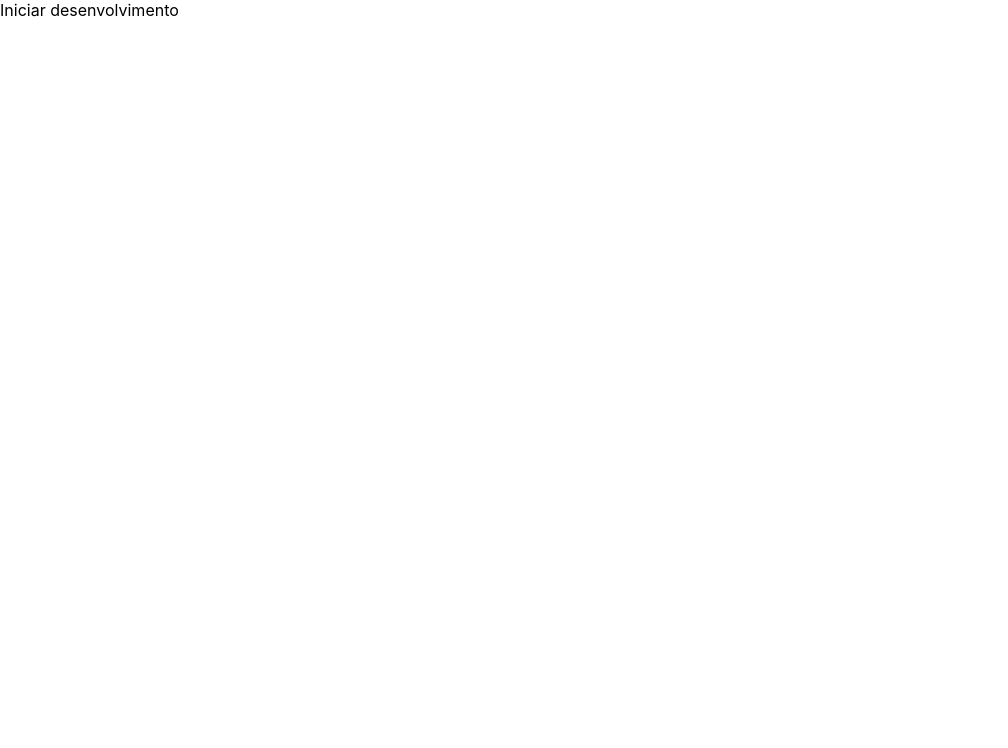
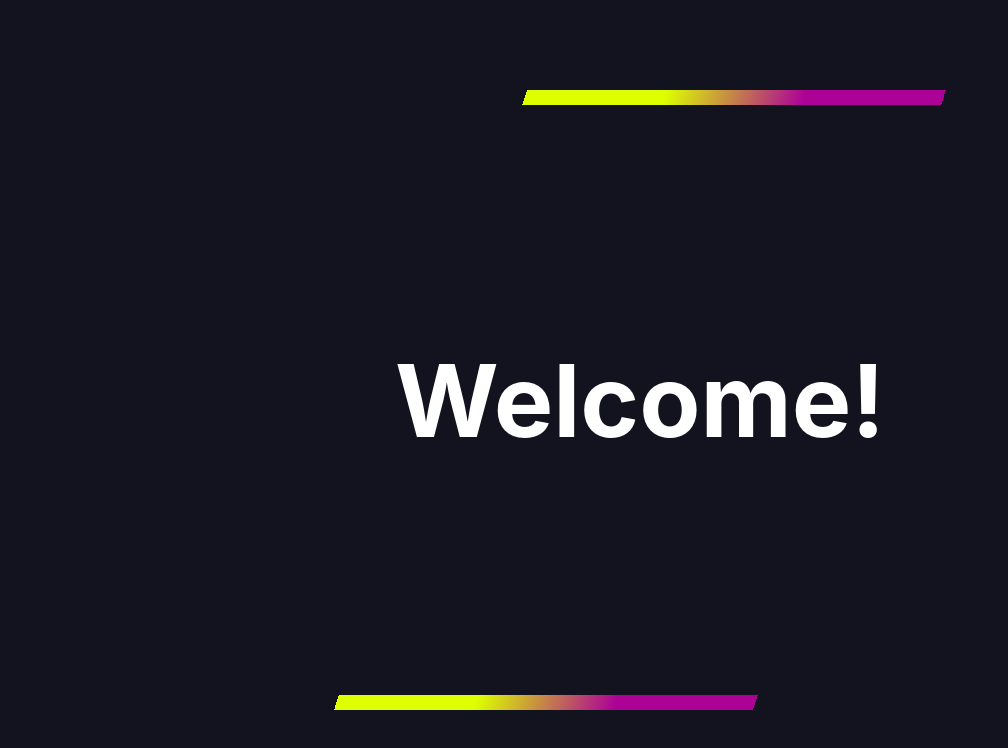
Before and after one commit to CreativeTrail/portifolio, a React (Create React App) app in the folder portifolio/: page / in a window 1280 px wide. Shown: the top 748 px of the page, without its empty margins (0-1008 px from the left). Built offline with nearby package versions, Linux system fonts and the light colour scheme.

Commit message:
feat(portifolio): Adiciona inicio de desenvolvimento da tela de boas vindas.

```diff
--- a/portifolio/src/pages/welcomePage/WelcomePage.js
+++ b/portifolio/src/pages/welcomePage/WelcomePage.js
@@ -1,8 +1,13 @@
 import React from 'react';
+import './welcomePage.css'
 
 function WelcomePage (){
   return (
-    <div>Iniciar desenvolvimento</div>
+    <div className='welcomePageBg'>
+        <div className='centerContainer'>
+            <h1>Welcome!</h1>
+        </div>
+    </div>
   );
 }
 
--- /dev/null
+++ b/portifolio/src/pages/welcomePage/welcomePage.css
@@ -0,0 +1,52 @@
+.welcomePageBg{
+    background-color: #13131F;
+    height: 100vh;
+    max-height: 100vh;
+    align-items: center;
+    overflow: hidden;
+    display: flex;
+    justify-content: center;
+}
+
+.centerContainer{
+    position: relative;
+    flex-basis: 90%;
+    padding: 50px;
+    max-height: 65vh;
+    height: 75vh;
+    background-color: #13131F;
+    border-radius: 30px;
+
+    display: flex;
+    justify-content: center;
+    align-items: center;
+    overflow: hidden;
+}
+
+.centerContainer::before{
+    content: "";
+    position: absolute;
+    width: 200%;
+    height: 50vh;
+    background: linear-gradient(180deg, rgb(221, 255, 0), rgb(221, 255, 0), rgb(173, 2, 150), rgb(173, 2, 150));
+    animation: animate 10s linear infinite;
+}
+
+@keyframes animate {
+    100%{
+        transform: rotate(360deg);
+    }
+}
+
+.centerContainer::after{
+    content: "";
+    position: absolute;
+    background-color: #13131F;
+    inset: 15px;
+    border-radius: inherit;
+}
+h1{
+    z-index: 2;
+    color: white;
+    font-size: 100px;
+}
```
